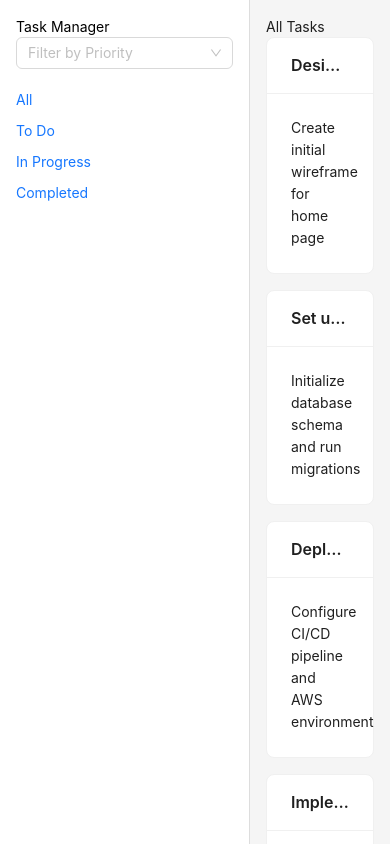
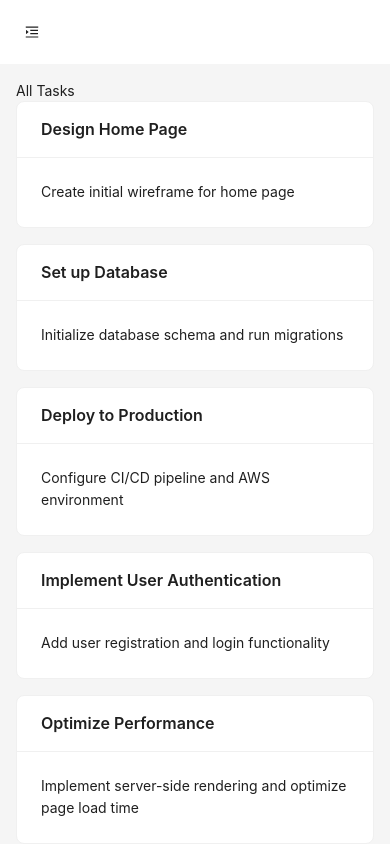
Before and after one commit to stojkov5/progress-tracker, a React (Vite) app: page / in a window 390 px wide. Shown: the top 844 px of the page. Built offline with nearby package versions, Linux system fonts and the light colour scheme.

Commit message:
Sidebar responsivness fix

```diff
--- a/package.json
+++ b/package.json
@@ -16,6 +16,7 @@
     "formik": "^2.4.6",
     "react": "^18.3.1",
     "react-dom": "^18.3.1",
+    "react-icons": "^5.4.0",
     "react-router-dom": "^7.1.3",
     "tailwindcss": "^4.0.1",
     "yup": "^1.6.1"
--- a/src/components/PriorityFilter.jsx
+++ /dev/null
@@ -1,18 +0,0 @@
-import { Select } from "antd";
-
-const PriorityFilter = ({ onChange }) => {
-  return (
-    <Select
-      placeholder="Filter by Priority"
-      style={{ width: "100%", marginBottom: 20 }}
-      onChange={onChange}
-      allowClear
-    >
-      <Select.Option value="High">High</Select.Option>
-      <Select.Option value="Medium">Medium</Select.Option>
-      <Select.Option value="Low">Low</Select.Option>
-    </Select>
-  );
-};
-
-export default PriorityFilter;
--- a/src/components/Status.jsx
+++ /dev/null
@@ -1,14 +0,0 @@
-import { Link } from "react-router-dom";
-
-const Status = () => {
-  return (
-    <nav style={{ display: "flex", flexDirection: "column", gap: "10px" }}>
-      <Link to="/">All</Link>
-      <Link to="/tasks/to-do">To Do</Link>
-      <Link to="/tasks/in-progress">In Progress</Link>
-      <Link to="/tasks/completed">Completed</Link>
-    </nav>
-  );
-};
-
-export default Status;
--- a/src/components/TaskShow.jsx
+++ b/src/components/TaskShow.jsx
@@ -33,7 +33,7 @@ const TaskShow = () => {
     <div>
       <h2>{status ? status.replace("-", " ").toUpperCase() + " Tasks" : "All Tasks"}</h2>
 
-      {/* Display Filtered Tasks */}
+
       <Row gutter={[16, 16]}>
         {filteredTasks.map((task) => (
           <Col key={task.id} xs={24} sm={12} md={8} lg={6}>
--- a/src/index.css
+++ b/src/index.css
@@ -1 +1,6 @@
 @import "tailwindcss";
+
+
+.ant-layout-sider-children{
+    background-color: white;
+}
--- a/src/layout/Layout.jsx
+++ b/src/layout/Layout.jsx
@@ -1,31 +1,52 @@
-import { Layout } from "antd";
-import { Outlet } from "react-router-dom";
+import { Layout, Menu, Select, Button } from "antd";
+import { Outlet, Link } from "react-router-dom";
 import { useState } from "react";
-import PriorityFilter from "../components/PriorityFilter";
-import Status from "../components/Status";
+import { MenuFoldOutlined, MenuUnfoldOutlined, CheckCircleOutlined, ClockCircleOutlined, HourglassOutlined } from "@ant-design/icons";
+import { GrInProgress } from "react-icons/gr";
+const { Sider, Content, Header } = Layout;
 
-const { Sider, Content } = Layout;
+const sidebarItems = [
+  { key: "1", icon: <ClockCircleOutlined />, label: <Link to="/">All</Link> },
+  { key: "2", icon: <HourglassOutlined />, label: <Link to="/tasks/to-do">To Do</Link> },
+  { key: "3", icon: <GrInProgress /> ,label: <Link to="/tasks/in-progress">In Progress</Link> },
+  { key: "4", icon: <CheckCircleOutlined />, label: <Link to="/tasks/completed">Completed</Link> },
+];
 
 const AppLayout = () => {
-  const [selectedPriority, setSelectedPriority] = useState(""); // Store priority filter
+  const [selectedPriority, setSelectedPriority] = useState("");
+  const [collapsed, setCollapsed] = useState(false);
 
   return (
     <Layout style={{ minHeight: "100vh" }}>
-      {/* Sidebar */}
-      <Sider width={250} style={{ background: "#fff", padding: "16px", borderRight: "1px solid #ddd" }}>
-        <h2>Task Manager</h2>
-
-
-        <PriorityFilter onChange={setSelectedPriority} />
-
-
-        <Status/>
+      <Sider
+        breakpoint="lg"
+        collapsedWidth="0"
+        collapsible
+        collapsed={collapsed}
+        onCollapse={(collapse) => setCollapsed(collapse)}
+        style={{ overflow: "hidden" }}
+      >
+        <div className="sidebar-logo" />
+        <Menu theme="light" mode="inline" defaultSelectedKeys={["1"]} items={sidebarItems} />
+        {!collapsed && (
+          <div style={{ padding: "16px" }}>
+            <Select
+              placeholder="Filter by Priority"
+              style={{ width: "100%" }}
+              onChange={setSelectedPriority}
+              allowClear
+            >
+              <Select.Option value="High">High</Select.Option>
+              <Select.Option value="Medium">Medium</Select.Option>
+              <Select.Option value="Low">Low</Select.Option>
+            </Select>
+          </div>
+        )}
       </Sider>
-
-
       <Layout>
-
-
+        <Header style={{ padding: "0 16px", background: "#fff", display: "flex", alignItems: "center" }}>
+          <Button type="text" icon={collapsed ? <MenuUnfoldOutlined /> : <MenuFoldOutlined />} onClick={() => setCollapsed(!collapsed)} />
+        </Header>
         <Content style={{ padding: "16px" }}>
           <Outlet context={[selectedPriority]} />
         </Content>
```
Also changed, not shown: 1 other file (tests, documents, lock files or other folders).
